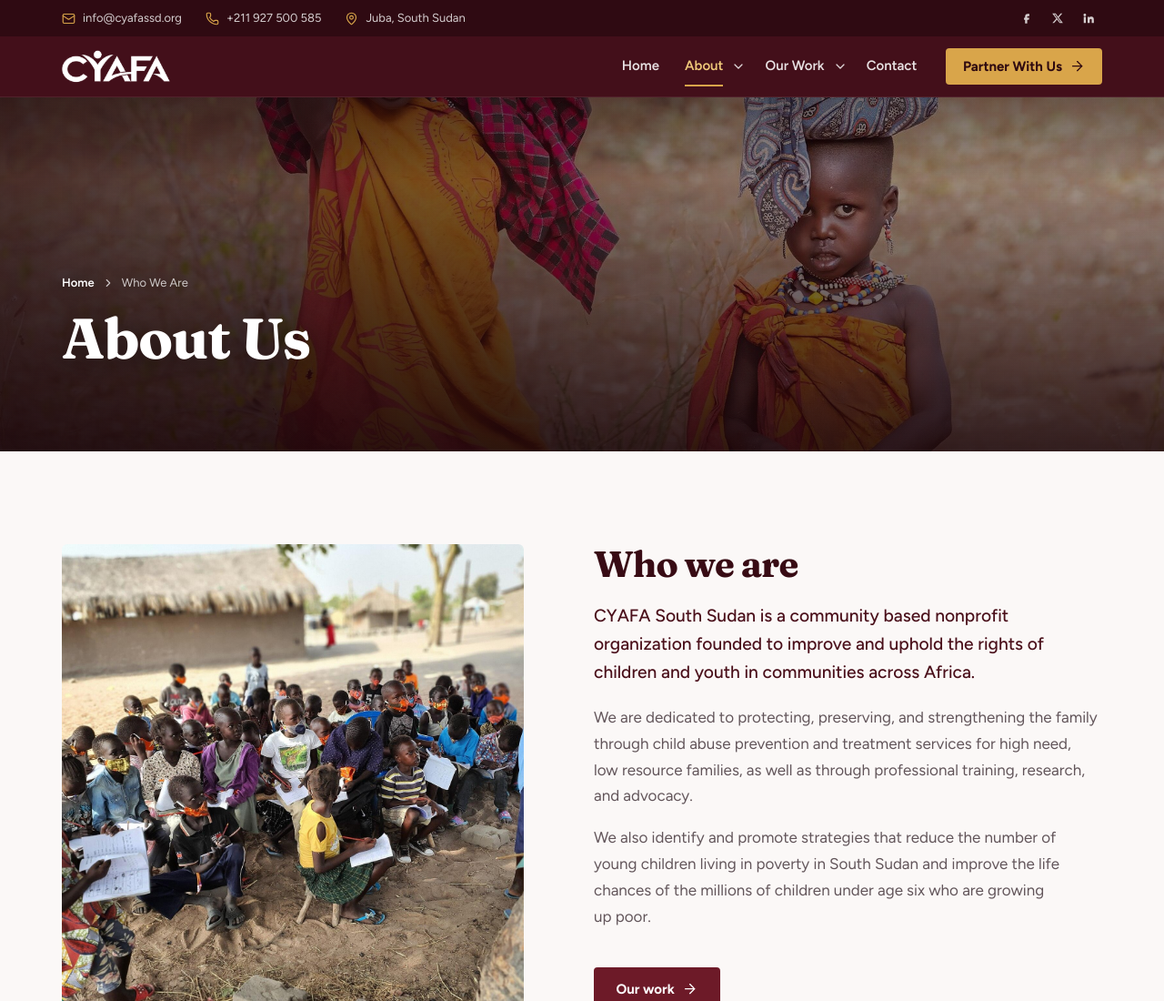
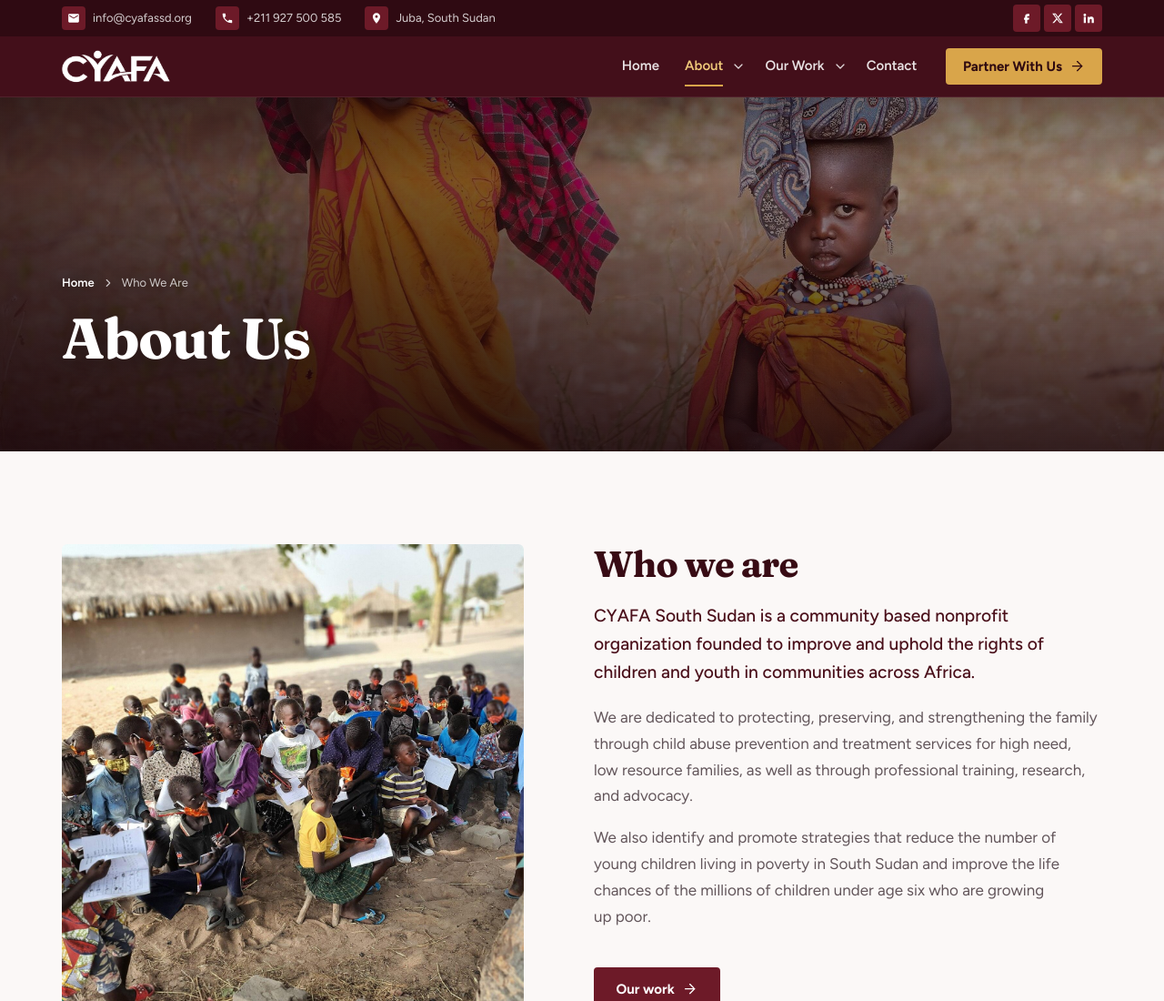
Before and after one commit to Nelson211-0ss/cyafassd, a plain HTML site: page about.html in a window 1280 px wide. Shown: the top 1100 px of the page at 91% size. Drawn offline with Linux system fonts and the light colour scheme.

Commit message:
Style top bar icons as solid white on maroon
Give the social and contact icons maroon backgrounds and swap the
contact icons for recognizable solid SVGs.

Co-Authored-By: Claude Sonnet 5.5 <noreply@anthropic.com>

```diff
--- a/about.html
+++ b/about.html
@@ -14,7 +14,7 @@
   <link rel="preconnect" href="https://fonts.googleapis.com">
   <link rel="preconnect" href="https://fonts.gstatic.com" crossorigin>
   <link href="https://fonts.googleapis.com/css2?family=Fraunces:opsz,wght@9..144,400..800&family=Figtree:wght@400..800&display=swap" rel="stylesheet">
-  <link rel="stylesheet" href="styles.css?v=7">
+  <link rel="stylesheet" href="styles.css?v=11">
   <script>document.documentElement.classList.add('js');try{if(!sessionStorage.getItem('cyafa-loaded'))document.documentElement.classList.add('preloading')}catch(e){}</script>
 </head>
 <body>
@@ -30,9 +30,9 @@
     <div class="topbar">
       <div class="container topbar-inner">
         <div class="topbar-info">
-          <a href="mailto:info@cyafassd.org"><i data-lucide="mail"></i>info@cyafassd.org</a>
-          <a href="tel:+211927500585"><i data-lucide="phone"></i>+211 927 500 585</a>
-          <span class="hide-sm"><i data-lucide="map-pin"></i>Juba, South Sudan</span>
+          <a href="mailto:info@cyafassd.org"><svg viewBox="0 0 24 24" aria-hidden="true"><path d="M20 4H4c-1.1 0-1.99.9-1.99 2L2 18c0 1.1.9 2 2 2h16c1.1 0 2-.9 2-2V6c0-1.1-.9-2-2-2zm0 4l-8 5-8-5V6l8 5 8-5v2z"/></svg>info@cyafassd.org</a>
+          <a href="tel:+211927500585"><svg viewBox="0 0 24 24" aria-hidden="true"><path d="M6.62 10.79c1.44 2.83 3.76 5.14 6.59 6.59l2.2-2.2c.27-.27.67-.36 1.02-.24 1.12.37 2.33.57 3.57.57.55 0 1 .45 1 1V20c0 .55-.45 1-1 1-9.39 0-17-7.61-17-17 0-.55.45-1 1-1h3.5c.55 0 1 .45 1 1 0 1.25.2 2.45.57 3.57.11.35.03.74-.25 1.02l-2.2 2.2z"/></svg>+211 927 500 585</a>
+          <span class="hide-sm"><svg viewBox="0 0 24 24" aria-hidden="true"><path d="M12 2C8.13 2 5 5.13 5 9c0 5.25 7 13 7 13s7-7.75 7-13c0-3.87-3.13-7-7-7zm0 9.5c-1.38 0-2.5-1.12-2.5-2.5s1.12-2.5 2.5-2.5 2.5 1.12 2.5 2.5-1.12 2.5-2.5 2.5z"/></svg>Juba, South Sudan</span>
         </div>
         <div class="topbar-social" aria-label="Social media">
           <!-- TODO: replace # with CYAFA's real social media links -->
--- a/styles.css
+++ b/styles.css
@@ -146,10 +146,11 @@ a { color: var(--maroon); }
 .topbar-info { display: flex; gap: 26px; align-items: center; min-width: 0; }
 .topbar-info a, .topbar-info span { display: inline-flex; align-items: center; gap: 8px; color: inherit; text-decoration: none; white-space: nowrap; transition: color var(--dur) var(--ease); }
 .topbar-info a:hover { color: var(--gold-light); }
-.topbar-info svg { color: var(--gold); width: 15px; height: 15px; }
+.topbar-info svg { box-sizing: border-box; width: 26px; height: 26px; padding: 6px; border-radius: var(--radius-sm); background: var(--maroon); color: var(--white); fill: currentColor; flex-shrink: 0; transition: background var(--dur) var(--ease); }
+.topbar-info a:hover svg { background: var(--maroon-hover); }
 .topbar-social { display: flex; gap: 4px; }
-.topbar-social a { display: grid; place-items: center; width: 30px; height: 30px; border-radius: var(--radius-sm); color: rgba(255,255,255,.8); transition: background var(--dur) var(--ease), color var(--dur) var(--ease); }
-.topbar-social a:hover { background: var(--maroon); color: var(--white); }
+.topbar-social a { display: grid; place-items: center; width: 30px; height: 30px; border-radius: var(--radius-sm); background: var(--maroon); color: var(--white); transition: background var(--dur) var(--ease), color var(--dur) var(--ease); }
+.topbar-social a:hover { background: var(--maroon-hover); color: var(--white); }
 .topbar-social svg, .footer-social svg { width: 14px; height: 14px; fill: currentColor; }
 
 /* Maroon menu bar: a shade close to the deep top bar above it */
```
Also changed, not shown: contact.html (+4 -4 lines), index.html (+4 -4 lines), serve.html (+4 -4 lines), values.html (+4 -4 lines), work.html (+4 -4 lines).
